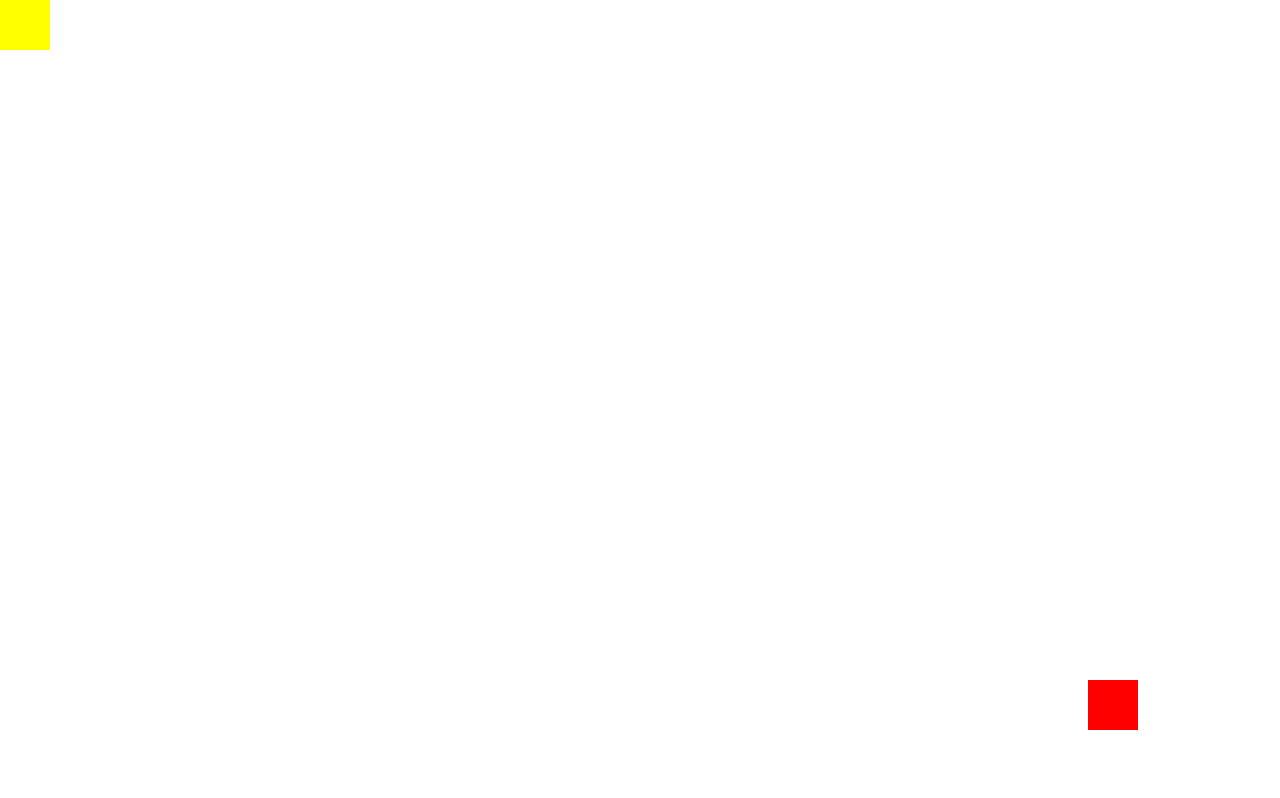
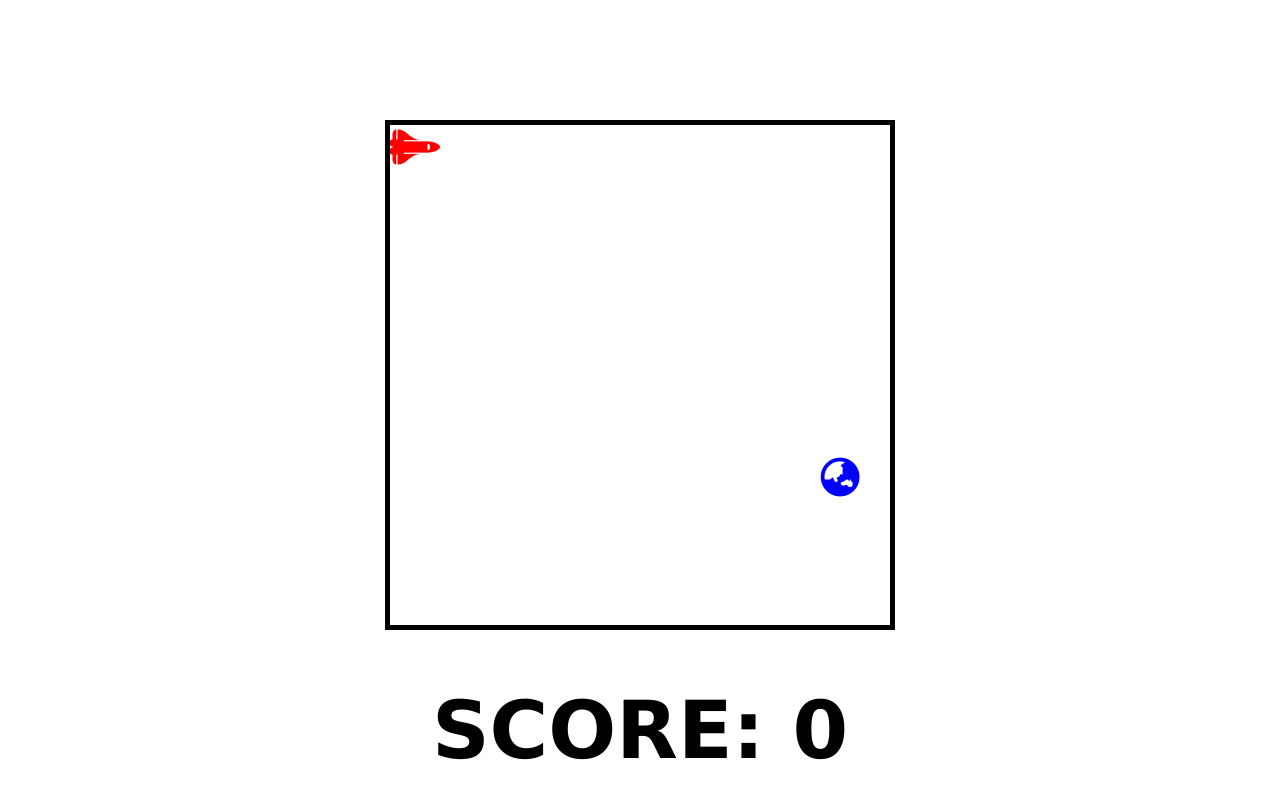
Before and after one commit to cheungkinwong/Moving-block, a plain HTML site: page index.html in a window 1280 px wide. Drawn offline with Linux system fonts and the light colour scheme.

Commit message:
pimp up the graphics

```diff
--- a/index.html
+++ b/index.html
@@ -5,11 +5,20 @@
     <meta name="viewport" content="width=device-width, initial-scale=1.0" />
     <meta http-equiv="X-UA-Compatible" content="ie=edge" />
     <link rel="stylesheet" href="./css/style.min.css" />
+    <link
+      rel="stylesheet"
+      href="https://use.fontawesome.com/releases/v5.7.2/css/all.css"
+      integrity="sha384-fnmOCqbTlWIlj8LyTjo7mOUStjsKC4pOpQbqyi7RrhN7udi9RwhKkMHpvLbHG9Sr"
+      crossorigin="anonymous"
+    />
     <title>moving block</title>
   </head>
   <body>
     <div id="container">
-      <div id="pacman"></div>
+      <div id="pacman"><i class="fas fa-space-shuttle"></i></div>
+    </div>
+    <div>
+      <h1>SCORE: <span id="score">0</span></h1>
     </div>
   </body>
   <script src="./js/main.js"></script>
--- a/js/main.js
+++ b/js/main.js
@@ -1,21 +1,45 @@
-let box = document.getElementById("container");
-let pacman = document.getElementById("pacman");
+const box = document.getElementById("container");
+const pacman = document.getElementById("pacman");
+const counter = document.getElementById("score");
+
 let x = 0;
 let y = 0;
+let goal = 0;
 
 function spawntarget() {
+  let randomx = Math.floor(Math.random() * 101) * 5;
+  let randomy = Math.floor(Math.random() * 101) * 5;
   let spawn = document.createElement("div");
-  let random = Math.floor(Math.random() * 101);
   spawn.id = "target";
-  spawn.style.left = random + "%";
-  spawn.style.top = random + "%";
+  spawn.innerHTML = '<i class="fas fa-globe-asia"></i>';
+  spawn.style.left = randomx + "px";
+  spawn.style.top = randomy + "px";
   box.appendChild(spawn);
 }
 spawntarget();
 
+function collision() {
+  let spawnx = document.getElementById("target").offsetLeft;
+  let spawny = document.getElementById("target").offsetTop;
+  let pacx = document.getElementById("pacman").offsetLeft;
+  let pacy = document.getElementById("pacman").offsetTop;
+  let distantx = parseInt(spawnx) - parseInt(pacx);
+  let distanty = parseInt(spawny) - parseInt(pacy);
+
+  if (distantx === 0 && distanty === 0) {
+    goal += 1;
+    let target = document.getElementById("target");
+    counter.innerHTML = goal;
+    target.remove();
+    spawntarget();
+  }
+  console.log(spawnx, spawny);
+}
+
 document.addEventListener("keydown", move);
 
 function move(event) {
+  collision();
   switch (event.keyCode) {
     case 37:
       left();
@@ -35,20 +59,20 @@ function move(event) {
 function left() {
   x -= 5;
   pacman.style.left = x + "px";
-  console.log("left");
+  pacman.innerHTML = '<i class="fas fa-space-shuttle fa-flip-horizontal" >';
 }
 function right() {
   x += 5;
   pacman.style.left = x + "px";
-  console.log("right");
+  pacman.innerHTML = '<i class="fas fa-space-shuttle">';
 }
 function up() {
   y -= 5;
   pacman.style.top = y + "px";
-  console.log("up");
+  pacman.innerHTML = '<i class="fas fa-space-shuttle fa-rotate-270" >';
 }
 function down() {
   y += 5;
   pacman.style.top = y + "px";
-  console.log("down");
+  pacman.innerHTML = '<i class="fas fa-space-shuttle fa-rotate-90" >';
 }
--- a/scss/style.scss
+++ b/scss/style.scss
@@ -1,27 +1,35 @@
 html {
   margin: 0;
+  font-size: 40px;
+  text-align: center;
+  font-family: "Lucida Sans", "Lucida Sans Regular", "Lucida Grande",
+    "Lucida Sans Unicode", Geneva, Verdana, sans-serif;
 }
 body {
   margin: 0;
+  align-content: center;
 }
 
-.container {
-  width: 100%;
-  height: 100vh;
+#container {
+  width: 500px;
+  height: 500px;
   position: relative;
-  margin: 0;
+  margin: auto;
+  margin-top: 3em;
+  border: 5px solid black;
 }
 
 #pacman {
   width: 50px;
   height: 50px;
-  background-color: yellow;
   position: relative;
+  z-index: 5;
+  color: red;
 }
 
 #target {
   width: 50px;
   height: 50px;
-  background-color: red;
   position: absolute;
+  color: blue;
 }
```
Also changed, not shown: css/style.css, css/style.min.css, 2 other files.
